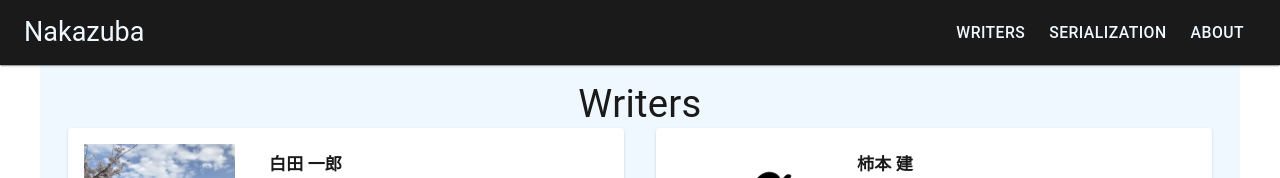
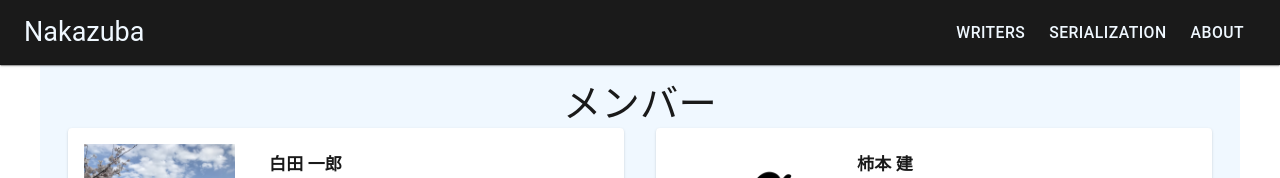
Before and after one commit to ekurosawa/next-f4sant, a Next.js app: page /writers in a window 1280 px wide. Shown: the top 178 px of the page. Built offline with nearby package versions, Linux system fonts and the light colour scheme.

Commit message:
comm in ls

```diff
--- a/pages/writers.js
+++ b/pages/writers.js
@@ -86,7 +86,7 @@ export default function writers() {
                             align="center"
                             sx={{ color: "#1a1a1a" }}
                         >
-                            Writers
+                            メンバー
                         </Typography >
                         <Grid
                             container sx={{ mb: 1 }} spacing={4} // containe spacing : アイテム幅の調整
```
